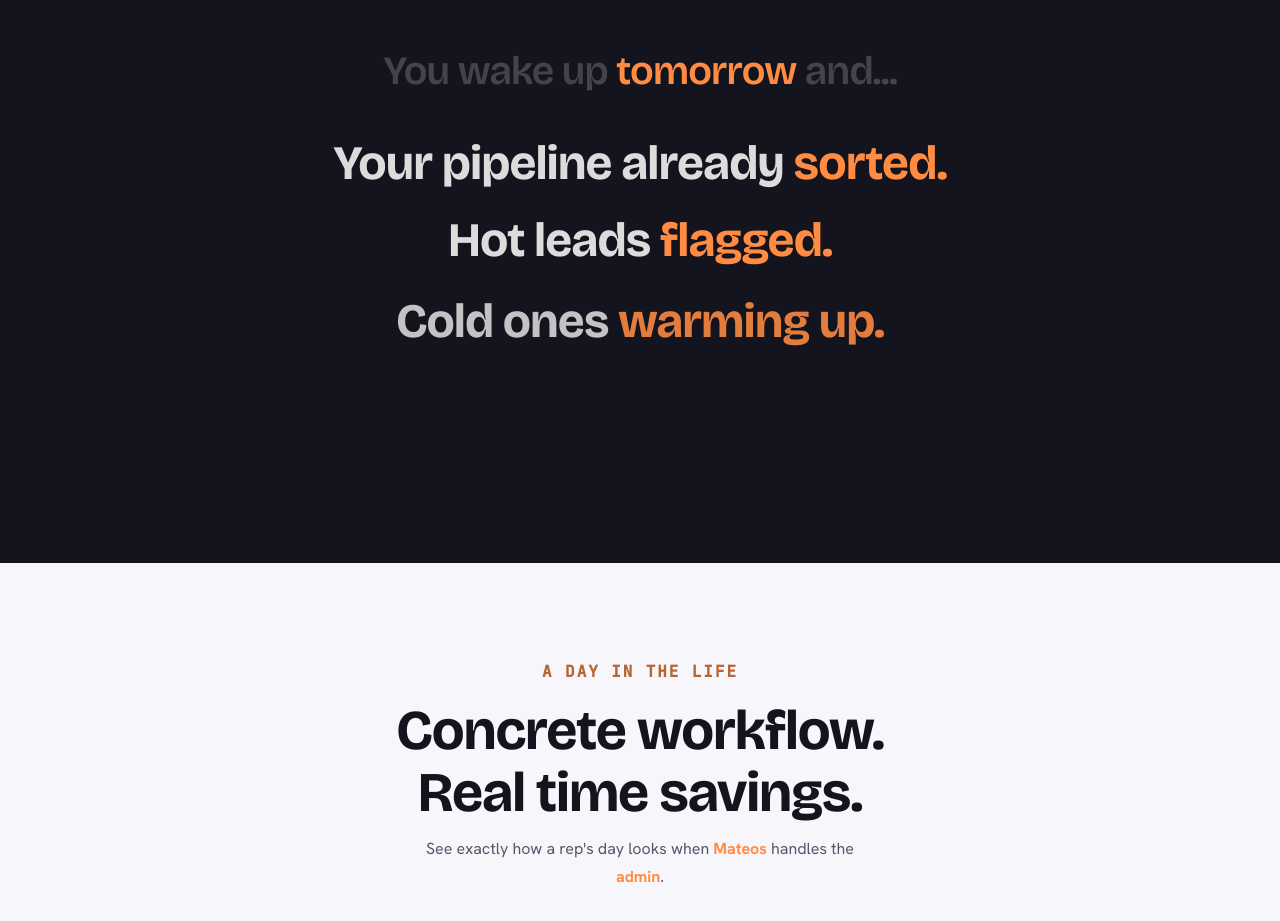
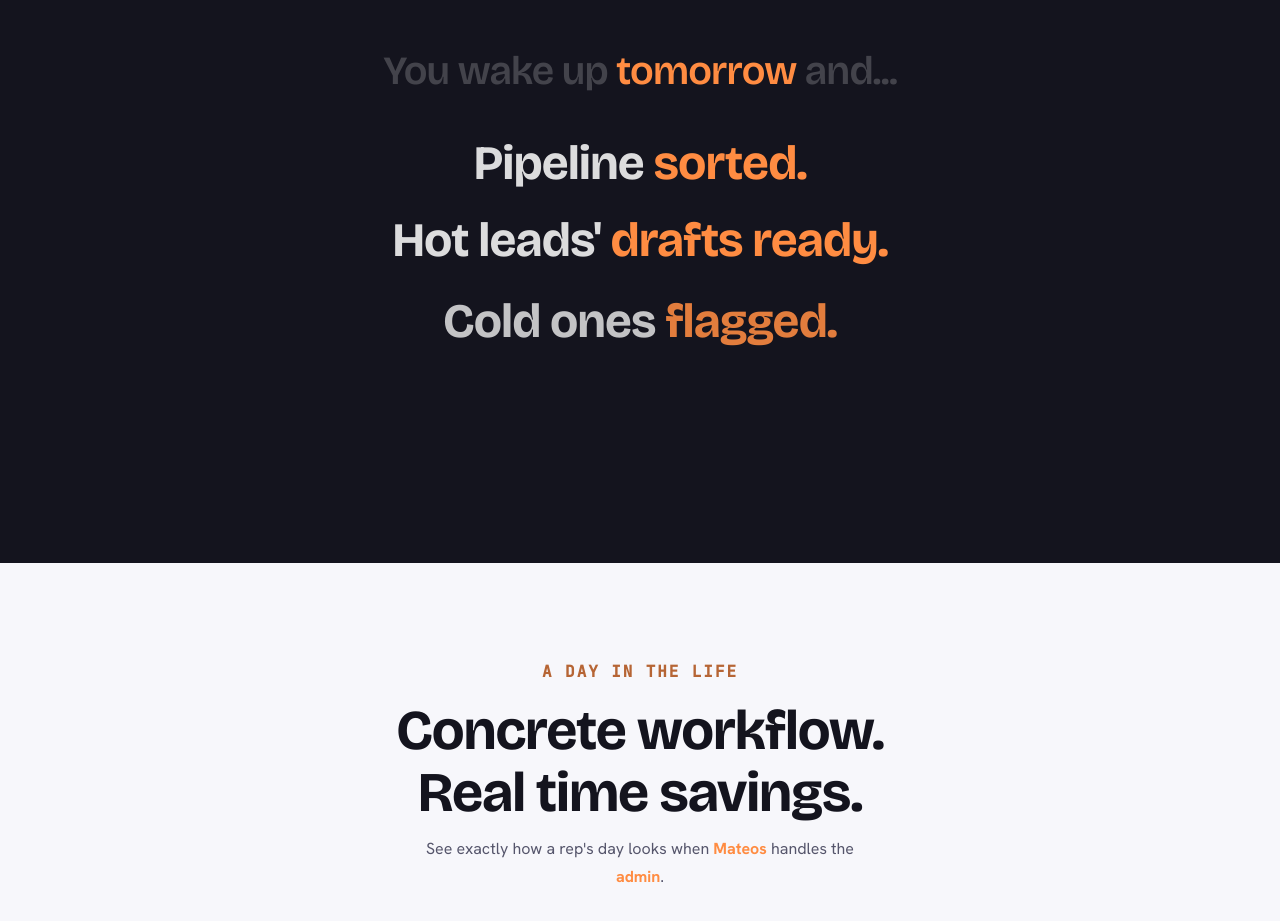
Before and after one commit to Mateos-ai/product_landing-page, an Astro site: page / in a window 1280 px wide. Shown: the part 980-1901 px from the top of the page. Built offline with nearby package versions, Linux system fonts and the light colour scheme; Astro itself is replaced by a stand-in of ours; no server answers.

Commit message:
Update imagine section lines
Co-Authored-By: Claude Sonnet 4.6 <noreply@anthropic.com>

```diff
--- a/src/pages/index.astro
+++ b/src/pages/index.astro
@@ -197,10 +197,10 @@ const teamLogos = [
         <p class="imagine-eyebrow">Imagine</p>
         <p class="imagine-intro" id="imagine-intro"><span class="tw-cursor">|</span></p>
         <div class="imagine-lines" id="imagine-lines">
-          <p class="imagine-line imagine-line-hidden" set:html={`Your pipeline already <span class="imagine-hl">sorted.</span>`} />
-          <p class="imagine-line imagine-line-hidden" set:html={`Hot leads <span class="imagine-hl">flagged.</span>`} />
-          <p class="imagine-line imagine-line-hidden" set:html={`Cold ones <span class="imagine-hl">warming up.</span>`} />
-          <p class="imagine-line imagine-line-hidden" set:html={`Deals that went quiet, <span class="imagine-hl">resurfaced.</span>`} />
+          <p class="imagine-line imagine-line-hidden" set:html={`Pipeline <span class="imagine-hl">sorted.</span>`} />
+          <p class="imagine-line imagine-line-hidden" set:html={`Hot leads' <span class="imagine-hl">drafts ready.</span>`} />
+          <p class="imagine-line imagine-line-hidden" set:html={`Cold ones <span class="imagine-hl">flagged.</span>`} />
+          <p class="imagine-line imagine-line-hidden" set:html={`Upsell opportunities <span class="imagine-hl">resurfaced.</span>`} />
         </div>
       </div>
     </section>
```
